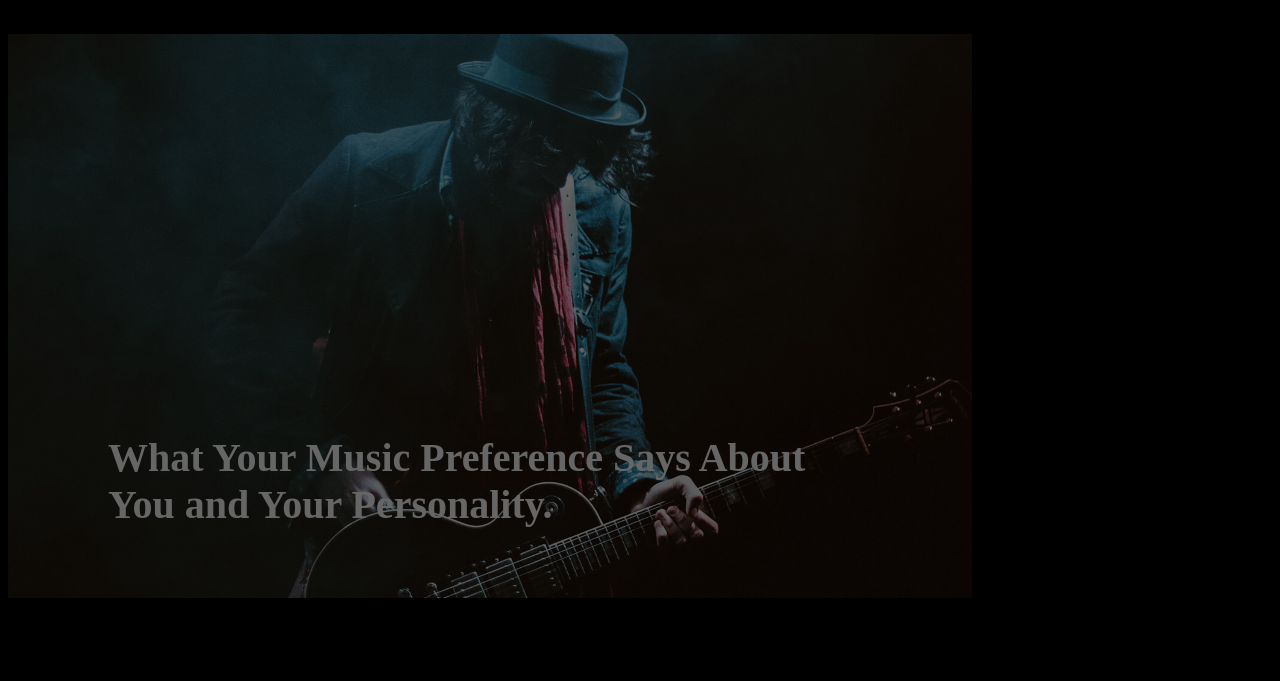
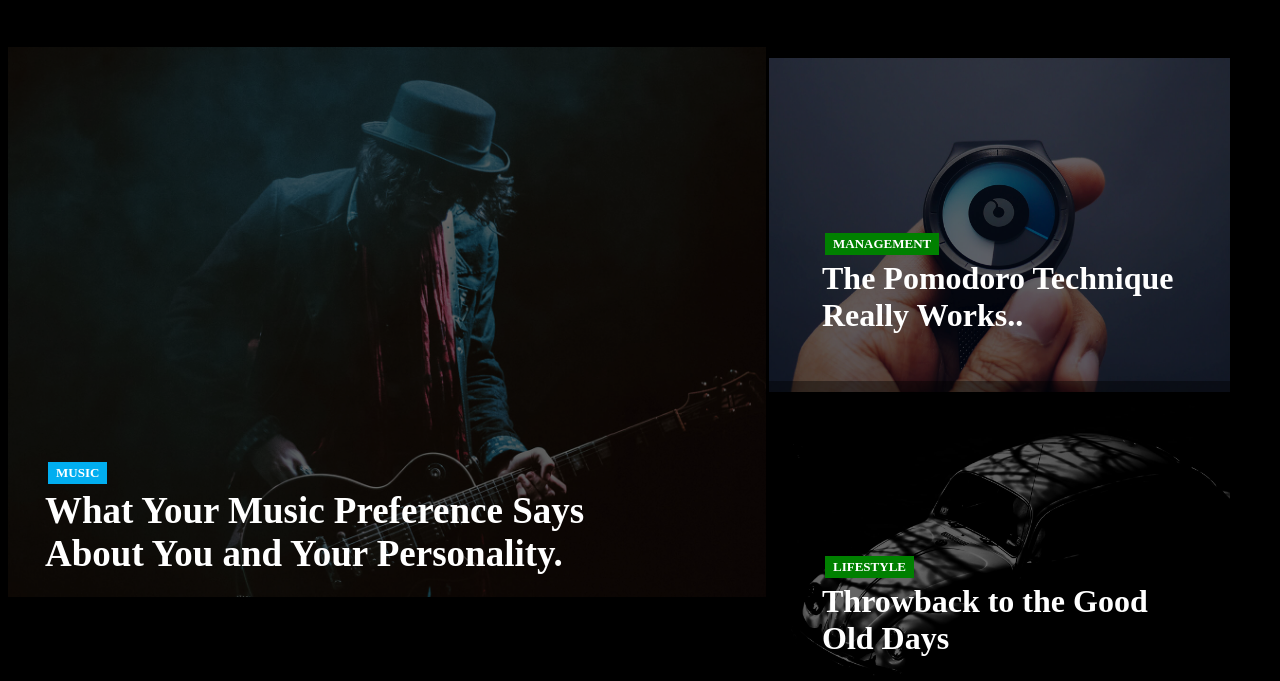
Before and after one commit to Shristinaaa/template-assignment, a plain HTML site: page index.html in a window 1280 px wide. Shown: the part 119-800 px from the top of the page. Drawn offline with Linux system fonts and the light colour scheme.

Commit message:
Added new features

```diff
--- a/index.html
+++ b/index.html
@@ -11,28 +11,54 @@
             <ul>
                 <li><i class="fab fa-facebook-f fa-lg"></i></li>
                 <li><i class="fab fa-twitter fa-lg"></i></li>
-                <li><i class="fab fa-instagram fa-lg" style="height: 100px"></i></li>                   <li><i class="fab fa-pinterest fa-lg"></i></li>
+                <li><i class="fab fa-instagram fa-lg" style="height: 100px"></i></li>
+                <li><i class="fab fa-pinterest fa-lg"></i></li>
                 <li1>Philosophy.</li1>
-                <li2>S E A R C H <i class="fas fa-search"></i></li2>
+                <li2>S E A R C H <i class="fas fa-search search"></i></li2>
             </ul>
         </header>
 
         <div class="nav">
             <ul>
                 <li>Home</li>
-                <li>Categories <i class="fa fa-caret-down"></i></li>
+                <li>Categories <i class="fa fa-caret-down"></i>
+
+                </li>
                 <li>Style</li>
                 <li>Blog <i class="fa fa-caret-down"></i></li>
                 <li>Contact</li>
-
             </ul>
         </div>
 
-        <main>
-            <div class="music">
-                <h1>What Your Music Preference Says About You and Your Personality.</h1>
+        <div class="main">
+                <div class="music">
+                    <img src="featured-guitarman.jpg">
+                </div>
+                <div>
+               		 <a href="#">MUSIC</a>
+               		 <h1>What Your Music Preference Says About You and Your Personality.</h1>
+                </div>
             </div>
-        </main>
+            <div class="music music-side">
+                <img src="featured-watch.jpg">
+                <div>
+                     <a href="#">MANAGEMENT</a>
+                     <h1>The Pomodoro Technique Really Works..</h1>
+                </div>
+            </div>
+
+            <div class="music music-beetle">
+                <img src="featured-beetle.jpg">
+                <div>
+                     <a href="#">LIFESTYLE</a>
+                     <h1>Throwback to the Good Old Days</h1>
+                </div>
+            </div>
+         </div>
+
+         <div class="container">
+
+         </div>
 
     </body>
 </html>
--- a/style.css
+++ b/style.css
@@ -29,7 +29,9 @@ ul li2{
     margin-right: 20px;
 
 }
-
+.search{
+    cursor:pointer ;
+}
 .nav ul li{
     list-style: none;
     width:120px;
@@ -43,29 +45,99 @@ ul li2{
     color: beige;
 }
 
-.music{
-    margin-top:100px;
-    height: 564px;
-    background-image: url(featured-guitarman.jpg);
-    display: block;
-    display: block;
+
+.music img{
     background-size: cover;
-    background-position: center;
-    margin-right: 300px;
+    margin-right: 150px;
     opacity: 0.4;
+    width: 60%;
+
 }
-.music:hover{
+.music img:hover{
     opacity:0.1;
+    color: #900;
+
+}
+.main-left{
+    position: relative;
+
+}
+.main h1{
+    position: absolute;
+    left: 45px;
+    top: 583px;
+    width: 50%;
+    font-size: 37px;
+    font-weight:bold;
+}
+.main a{
+    position: absolute;
+    left: 48px;
+    top: 581px;
+    background-color: #01aef0;
+    border: none;
+    padding:3px 8px;
+    color: #fff;
+    font-size: 13px;
+    text-decoration: none;
+    font-weight: 600;
+}
+.main-left {
+    float: left;
+}
+.music-side{
+    float: right;
+    position: absolute;
+    top:177px;
+    right :-257px;
+    height: 282px;
+    width: 60%;
+}
+.music-side h1{
+    position: absolute;
+    left:53px;
+    top:181px;
+    width:50%;
 }
 
-
-.music h1{
-    padding-top: 400px;
-    padding-left: 100px;
-    padding-right: 150px;
-    font-size: 40px;
+.music-side a{
+    position: absolute;
+    left: 56px;
+    top: 175px;
+    background-color: green;
+    border: none;
+    padding:3px 8px;
+    color: #fff;
+    font-size: 13px;
+    text-decoration: none;
+    font-weight: 600;
 }
 
-.music h1:hover{
-    color: aqua;
+.music-beetle{
+    float: right;
+    position: absolute;
+    top:500px;
+    right :-257px;
+    height: 282px;
+    width: 60%;
 }
+.music-beetle h1{
+    position: absolute;
+    left:53px;
+    top:181px;
+    width: 50%;
+}
+
+.music-beetle a{
+    position: absolute;
+    left: 56px;
+    top: 175px;
+    background-color: green;
+    border: none;
+    padding:3px 8px;
+    color: #fff;
+    font-size: 13px;
+    text-decoration: none;
+    font-weight: 600;
+
+}
```
Also changed, not shown: featured-beetle.jpg (added), featured-watch.jpg (added).
